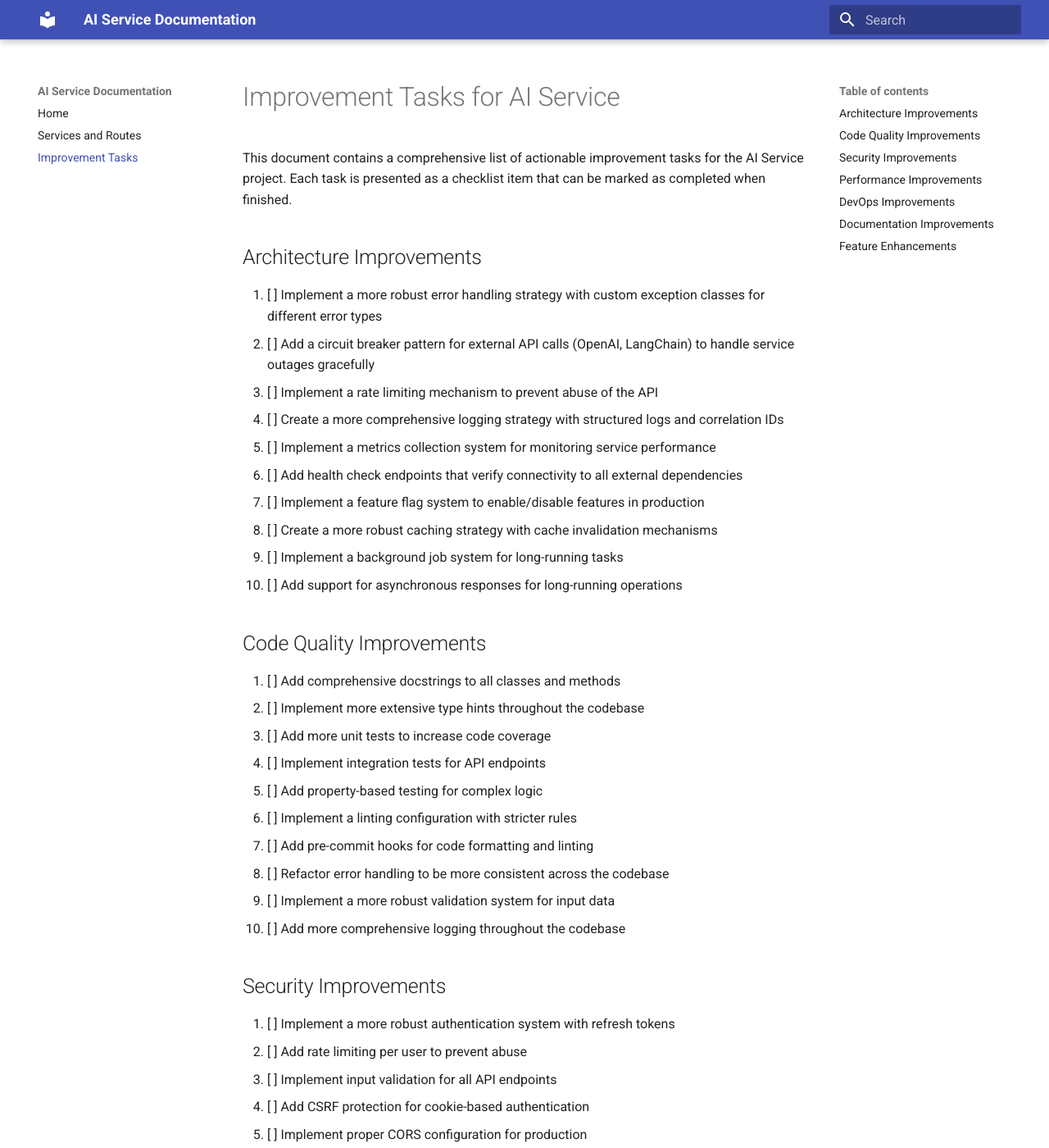
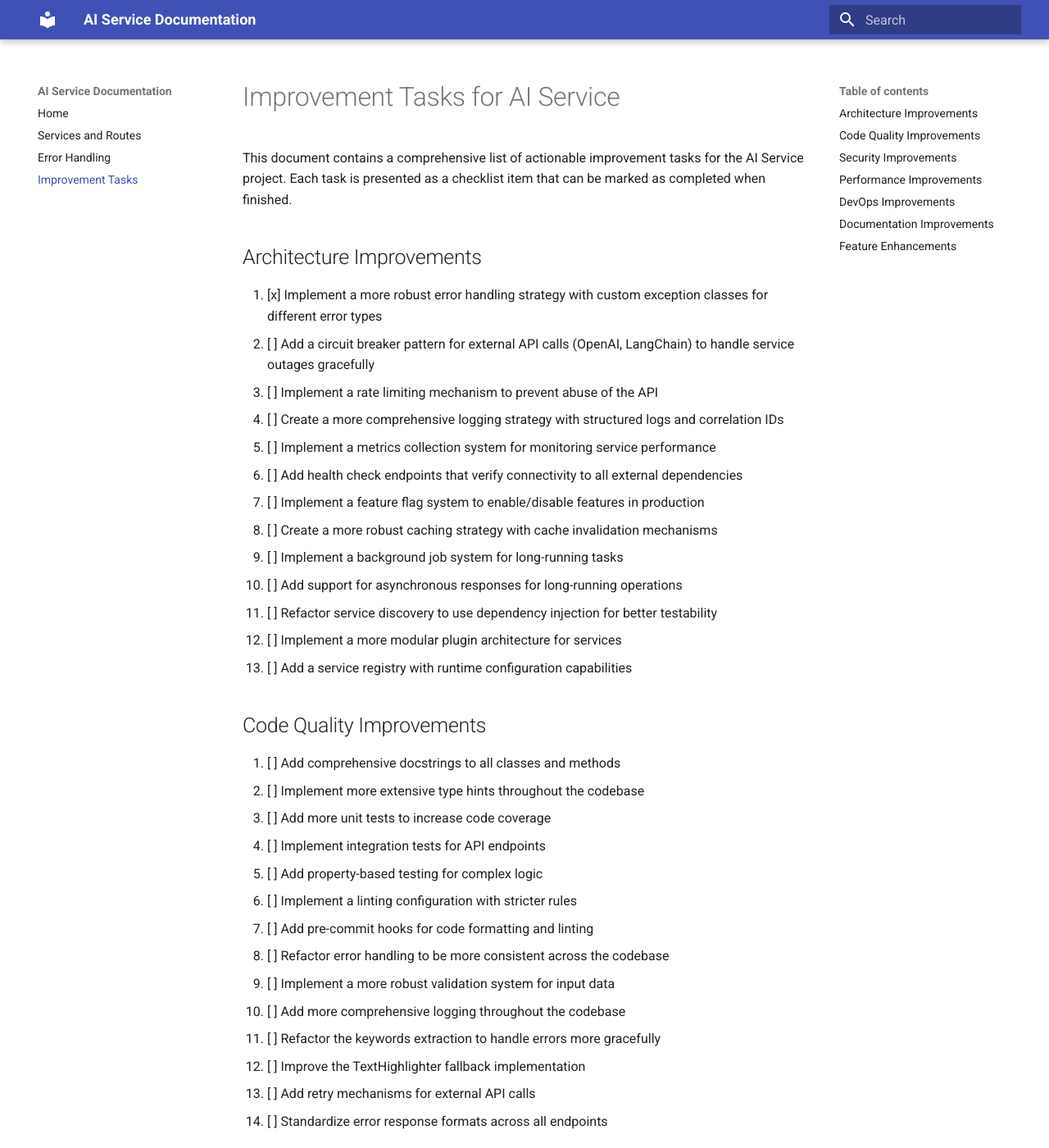
Before and after one commit to thwolter/prm-fastapi-aiservice, an MkDocs documentation site: the page built from docs/tasks.md, in a window 1280 px wide and 1400 px high. Shown: the whole window at 82% size. Built offline with MkDocs 1.6.1 and Material for MkDocs 9.7.7, drawn with Linux system fonts in a browser that asks for light colours; some of the changed text lies outside the part shown.

Commit message:
Implement robust error handling with custom exception hierarchy
Introduced a comprehensive error handling strategy with custom exception classes for different error types. Refactored existing routes and services to replace generic `HTTPException` with specific exceptions. Updated relevant tests, documentation, and tasks.

```diff
--- a/docs/tasks.md
+++ b/docs/tasks.md
@@ -4,7 +4,7 @@ This document contains a comprehensive list of actionable improvement tasks for
 
 ## Architecture Improvements
 
-1. [ ] Implement a more robust error handling strategy with custom exception classes for different error types
+1. [x] Implement a more robust error handling strategy with custom exception classes for different error types
 2. [ ] Add a circuit breaker pattern for external API calls (OpenAI, LangChain) to handle service outages gracefully
 3. [ ] Implement a rate limiting mechanism to prevent abuse of the API
 4. [ ] Create a more comprehensive logging strategy with structured logs and correlation IDs
@@ -14,81 +14,91 @@ This document contains a comprehensive list of actionable improvement tasks for
 8. [ ] Create a more robust caching strategy with cache invalidation mechanisms
 9. [ ] Implement a background job system for long-running tasks
 10. [ ] Add support for asynchronous responses for long-running operations
+11. [ ] Refactor service discovery to use dependency injection for better testability
+12. [ ] Implement a more modular plugin architecture for services
+13. [ ] Add a service registry with runtime configuration capabilities
 
 ## Code Quality Improvements
 
-11. [ ] Add comprehensive docstrings to all classes and methods
-12. [ ] Implement more extensive type hints throughout the codebase
-13. [ ] Add more unit tests to increase code coverage
-14. [ ] Implement integration tests for API endpoints
-15. [ ] Add property-based testing for complex logic
-16. [ ] Implement a linting configuration with stricter rules
-17. [ ] Add pre-commit hooks for code formatting and linting
-18. [ ] Refactor error handling to be more consistent across the codebase
-19. [ ] Implement a more robust validation system for input data
-20. [ ] Add more comprehensive logging throughout the codebase
+14. [ ] Add comprehensive docstrings to all classes and methods
+15. [ ] Implement more extensive type hints throughout the codebase
+16. [ ] Add more unit tests to increase code coverage
+17. [ ] Implement integration tests for API endpoints
+18. [ ] Add property-based testing for complex logic
+19. [ ] Implement a linting configuration with stricter rules
+20. [ ] Add pre-commit hooks for code formatting and linting
+21. [ ] Refactor error handling to be more consistent across the codebase
+22. [ ] Implement a more robust validation system for input data
+23. [ ] Add more comprehensive logging throughout the codebase
+24. [ ] Refactor the keywords extraction to handle errors more gracefully
+25. [ ] Improve the TextHighlighter fallback implementation
+26. [ ] Add retry mechanisms for external API calls
+27. [ ] Standardize error response formats across all endpoints
 
 ## Security Improvements
 
-21. [ ] Implement a more robust authentication system with refresh tokens
-22. [ ] Add rate limiting per user to prevent abuse
-23. [ ] Implement input validation for all API endpoints
-24. [ ] Add CSRF protection for cookie-based authentication
-25. [ ] Implement proper CORS configuration for production
-26. [ ] Add security headers to all API responses
-27. [ ] Implement a secrets management system for sensitive configuration
-28. [ ] Add audit logging for security-sensitive operations
-29. [ ] Implement a more robust authorization system with role-based access control
-30. [ ] Add a security scanning tool to the CI/CD pipeline
+28. [ ] Implement a more robust authentication system with refresh tokens
+29. [ ] Add rate limiting per user to prevent abuse
+30. [ ] Implement input validation for all API endpoints
+31. [ ] Add CSRF protection for cookie-based authentication
+32. [ ] Implement proper CORS configuration for production
+33. [ ] Add security headers to all API responses
+34. [ ] Implement a secrets management system for sensitive configuration
+35. [ ] Add audit logging for security-sensitive operations
+36. [ ] Implement a more robust authorization system with role-based access control
+37. [ ] Add a security scanning tool to the CI/CD pipeline
 
 ## Performance Improvements
 
-31. [ ] Optimize database queries with proper indexing
-32. [ ] Implement connection pooling for external services
-33. [ ] Add a more sophisticated caching strategy with cache warming
-34. [ ] Implement pagination for endpoints that return large datasets
-35. [ ] Add compression for API responses
-36. [ ] Optimize the token consumption tracking to be more efficient
-37. [ ] Implement batch processing for high-volume operations
-38. [ ] Add performance monitoring and alerting
-39. [ ] Optimize the prompt templates to reduce token usage
-40. [ ] Implement a more efficient serialization/deserialization mechanism
+38. [ ] Optimize database queries with proper indexing
+39. [ ] Implement connection pooling for external services
+40. [ ] Add a more sophisticated caching strategy with cache warming
+41. [ ] Implement pagination for endpoints that return large datasets
+42. [ ] Add compression for API responses
+43. [ ] Optimize the token consumption tracking to be more efficient
+44. [ ] Implement batch processing for high-volume operations
+45. [ ] Add performance monitoring and alerting
+46. [ ] Optimize the prompt templates to reduce token usage
+47. [ ] Implement a more efficient serialization/deserialization mechanism
 
 ## DevOps Improvements
 
-41. [ ] Set up a CI/CD pipeline for automated testing and deployment
-42. [ ] Implement infrastructure as code for all environments
-43. [ ] Add automated database migrations
-44. [ ] Implement a blue/green deployment strategy
-45. [ ] Add automated rollback mechanisms for failed deployments
-46. [ ] Implement a more comprehensive monitoring system
-47. [ ] Add alerting for critical service failures
-48. [ ] Implement a log aggregation system
-49. [ ] Add automated performance testing in the CI/CD pipeline
-50. [ ] Implement a more robust backup and restore strategy
+48. [ ] Set up a CI/CD pipeline for automated testing and deployment
+49. [ ] Implement infrastructure as code for all environments
+50. [ ] Add automated database migrations
+51. [ ] Implement a blue/green deployment strategy
+52. [ ] Add automated rollback mechanisms for failed deployments
+53. [ ] Implement a more comprehensive monitoring system
+54. [ ] Add alerting for critical service failures
+55. [ ] Implement a log aggregation system
+56. [ ] Add automated performance testing in the CI/CD pipeline
+57. [ ] Implement a more robust backup and restore strategy
 
 ## Documentation Improvements
 
-51. [ ] Create comprehensive API documentation with examples
-52. [ ] Add a developer guide for setting up the development environment
-53. [ ] Create architecture diagrams for the system
-54. [ ] Document the authentication and authorization flow
-55. [ ] Add documentation for the token consumption and billing model
-56. [ ] Create user guides for the different features
-57. [ ] Document the error codes and their meanings
-58. [ ] Add a troubleshooting guide for common issues
-59. [ ] Create a contribution guide for new developers
-60. [ ] Document the release process and versioning strategy
+58. [ ] Create comprehensive API documentation with examples
+59. [ ] Add a developer guide for setting up the development environment
+60. [ ] Create architecture diagrams for the system
+61. [ ] Document the authentication and authorization flow
+62. [ ] Add documentation for the token consumption and billing model
+63. [ ] Create user guides for the different features
+64. [ ] Document the error codes and their meanings
+65. [ ] Add a troubleshooting guide for common issues
+66. [ ] Create a contribution guide for new developers
+67. [ ] Document the release process and versioning strategy
 
 ## Feature Enhancements
 
-61. [ ] Add support for more AI models beyond OpenAI
-62. [ ] Implement a feedback mechanism for AI-generated content
-63. [ ] Add a user management system for administrators
-64. [ ] Implement a dashboard for monitoring token usage
-65. [ ] Add support for custom prompts defined by users
-66. [ ] Implement a system for fine-tuning models with user data
-67. [ ] Add support for streaming responses from AI models
-68. [ ] Implement a system for evaluating the quality of AI responses
-69. [ ] Add support for multi-language prompts and responses
-70. [ ] Implement a system for A/B testing different prompts
+68. [ ] Add support for more AI models beyond OpenAI
+69. [ ] Implement a feedback mechanism for AI-generated content
+70. [ ] Add a user management system for administrators
+71. [ ] Implement a dashboard for monitoring token usage
+72. [ ] Add support for custom prompts defined by users
+73. [ ] Implement a system for fine-tuning models with user data
+74. [ ] Add support for streaming responses from AI models
+75. [ ] Implement a system for evaluating the quality of AI responses
+76. [ ] Add support for multi-language prompts and responses
+77. [ ] Implement a system for A/B testing different prompts
+78. [ ] Add a plugin system for custom keyword extraction algorithms
+79. [ ] Implement a more robust service discovery mechanism
+80. [ ] Add support for batch processing of requests
--- a/mkdocs.yml
+++ b/mkdocs.yml
@@ -4,4 +4,5 @@ theme:
 nav:
   - Home: index.md
   - Services and Routes: services_and_routes.md
+  - Error Handling: error_handling.md
   - Improvement Tasks: tasks.md
```
Also changed, not shown: docs/error_handling.md (added, +68 -0 lines), 10 other files.
